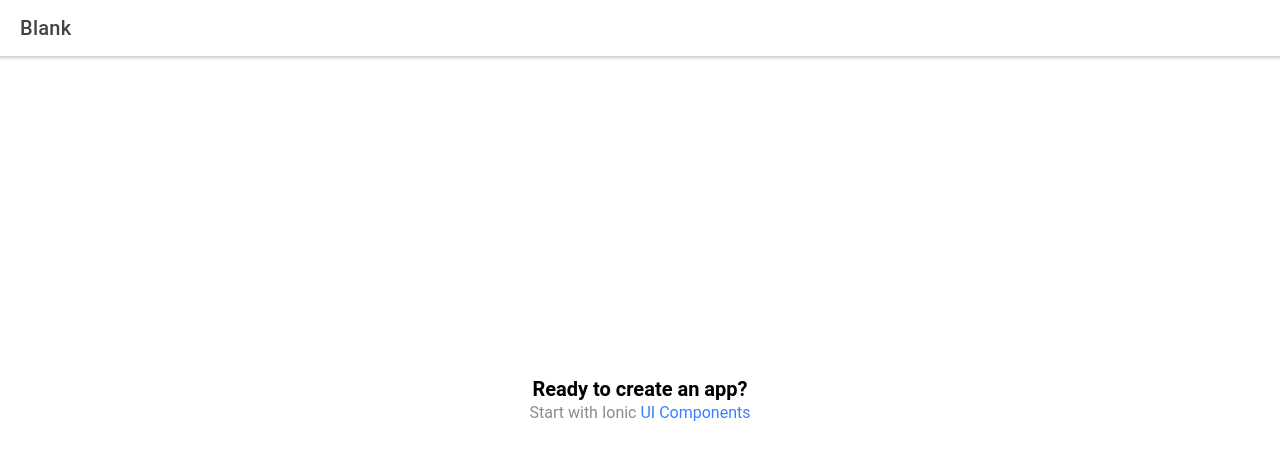
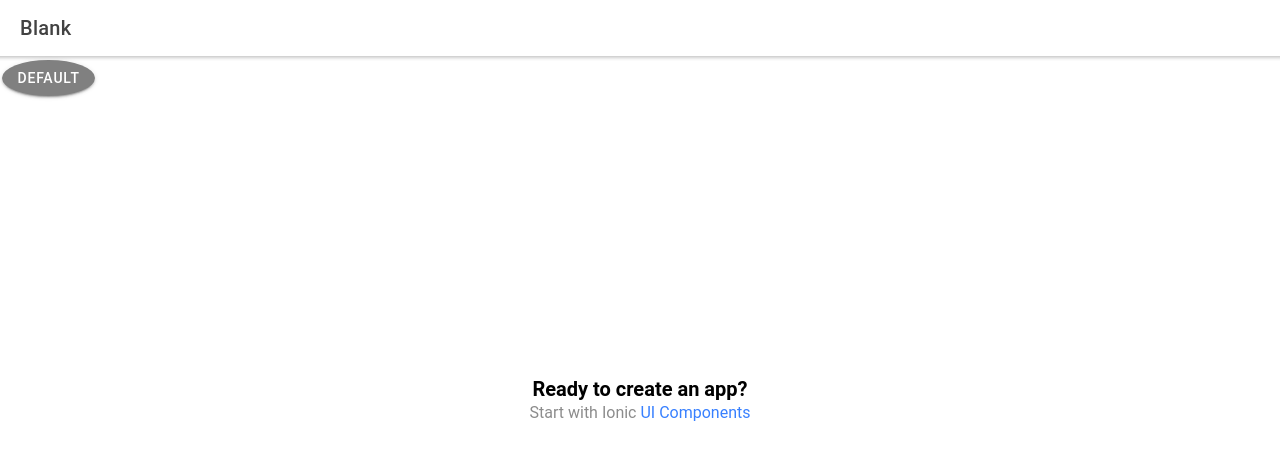
Before and after one commit to Aqudi/one-day, a React (Create React App) app in the folder one-day/: page /home in a window 1280 px wide. Shown: the top 460 px of the page. Built offline with nearby package versions, Linux system fonts and the light colour scheme; no server answers.

Commit message:
feat: Add ionic and react example

```diff
--- /dev/null
+++ b/one-day/src/components/CircularButton.css
@@ -0,0 +1,4 @@
+ion-button {
+  --background: grey;
+  --border-radius: 50%;
+}
--- /dev/null
+++ b/one-day/src/components/CircularButton.tsx
@@ -0,0 +1,9 @@
+import React from 'react'
+
+import { IonButton } from '@ionic/react'
+
+import './CircularButton.css'
+
+const CircularButton: React.FC = () => <IonButton>Default</IonButton>
+
+export default CircularButton
--- /dev/null
+++ b/one-day/src/interfaces/ITodo.tsx
@@ -0,0 +1,6 @@
+export default interface ITodo {
+  userId: number
+  id: number
+  title: string
+  completed: boolean
+}
--- a/one-day/src/pages/Home.tsx
+++ b/one-day/src/pages/Home.tsx
@@ -1,8 +1,40 @@
-import { IonContent, IonHeader, IonPage, IonTitle, IonToolbar } from '@ionic/react';
-import ExploreContainer from '../components/ExploreContainer';
-import './Home.css';
+import {
+  IonContent,
+  IonHeader,
+  IonPage,
+  IonTitle,
+  IonToolbar,
+} from '@ionic/react'
+import ExploreContainer from '../components/ExploreContainer'
+import CircularButton from '../components/CircularButton'
+import ITodo from '../interfaces/ITodo'
+import './Home.css'
+
+import axios from 'axios'
+import { useEffect, useState } from 'react'
 
 const Home: React.FC = () => {
+  const [todos, setTodos] = useState<Array<ITodo>>()
+  const [todoTitleInput, setTodoTitleInput] = useState(
+    'test title input 입니다.'
+  )
+
+  useEffect(() => {
+    // Todo List를 가져오는 코드
+    axios.get('https://jsonplaceholder.typicode.com/todos').then((response) => {
+      setTodos(response.data)
+    })
+
+    // Todo Item을 만드는 코드
+    axios
+      .post('https://jsonplaceholder.typicode.com/todos', {
+        title: todoTitleInput,
+      })
+      .then((response) => {
+        console.log(response.data)
+      })
+  }, [])
+
   return (
     <IonPage>
       <IonHeader>
@@ -17,9 +49,11 @@ const Home: React.FC = () => {
           </IonToolbar>
         </IonHeader>
         <ExploreContainer />
+        <CircularButton />
+        {JSON.stringify(todos?.splice(0, 2))}
       </IonContent>
     </IonPage>
-  );
-};
+  )
+}
 
-export default Home;
+export default Home
```
